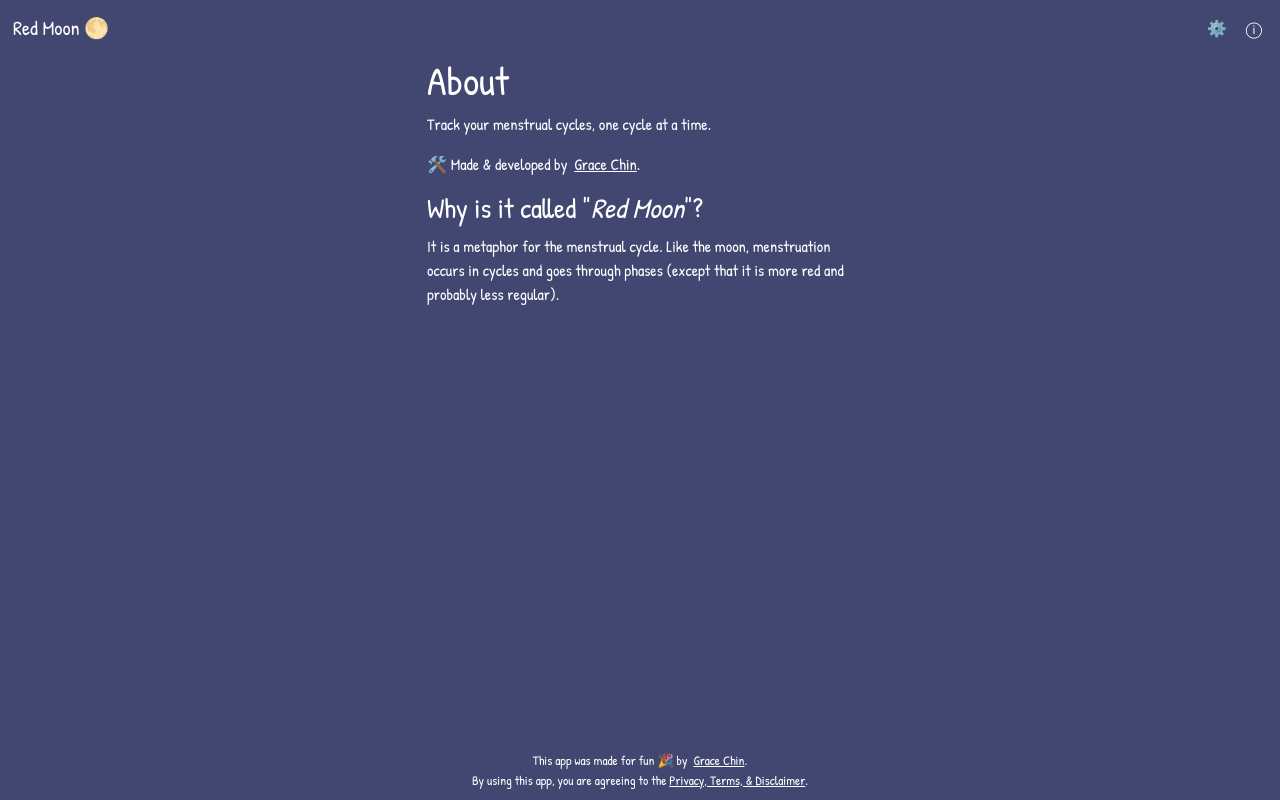
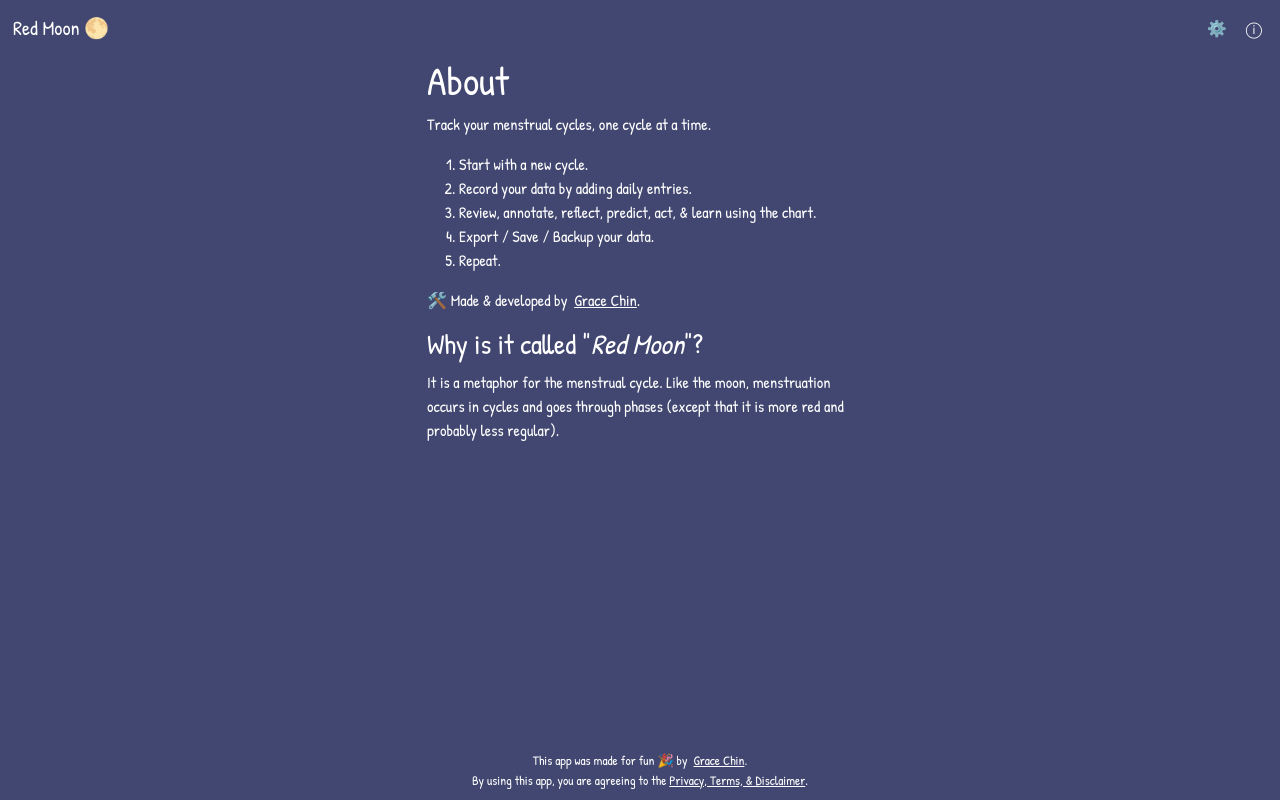
Before and after one commit to gracechin/red-moon, a React (Create React App) app: page /about in a window 1280 px wide. Built offline with nearby package versions, Linux system fonts and the light colour scheme.

Commit message:
Add usage details in About page

```diff
--- a/src/pages/About.js
+++ b/src/pages/About.js
@@ -10,6 +10,15 @@ function AboutPage() {
       <Container className="settings">
         <h1>About</h1>
         <p>Track your menstrual cycles, one cycle at a time.</p>
+        <ol>
+          <li>Start with a new cycle.</li>
+          <li>Record your data by adding daily entries.</li>
+          <li>
+            Review, annotate, reflect, predict, act, & learn using the chart.
+          </li>
+          <li>Export / Save / Backup your data.</li>
+          <li>Repeat.</li>
+        </ol>
         <p>
           🛠️ Made & developed by <a href={MY_WEB_ADDRESS}>Grace Chin</a>.
         </p>
```
